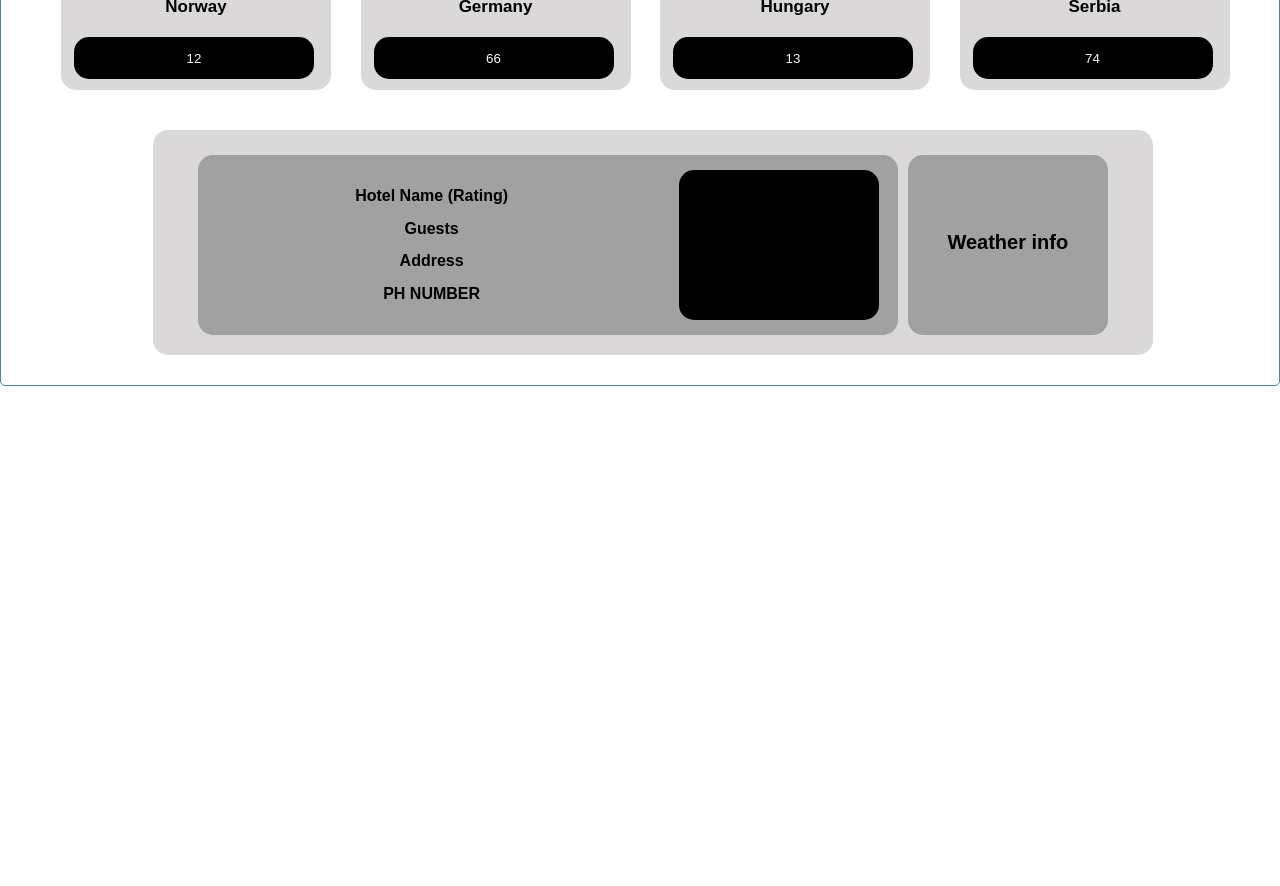
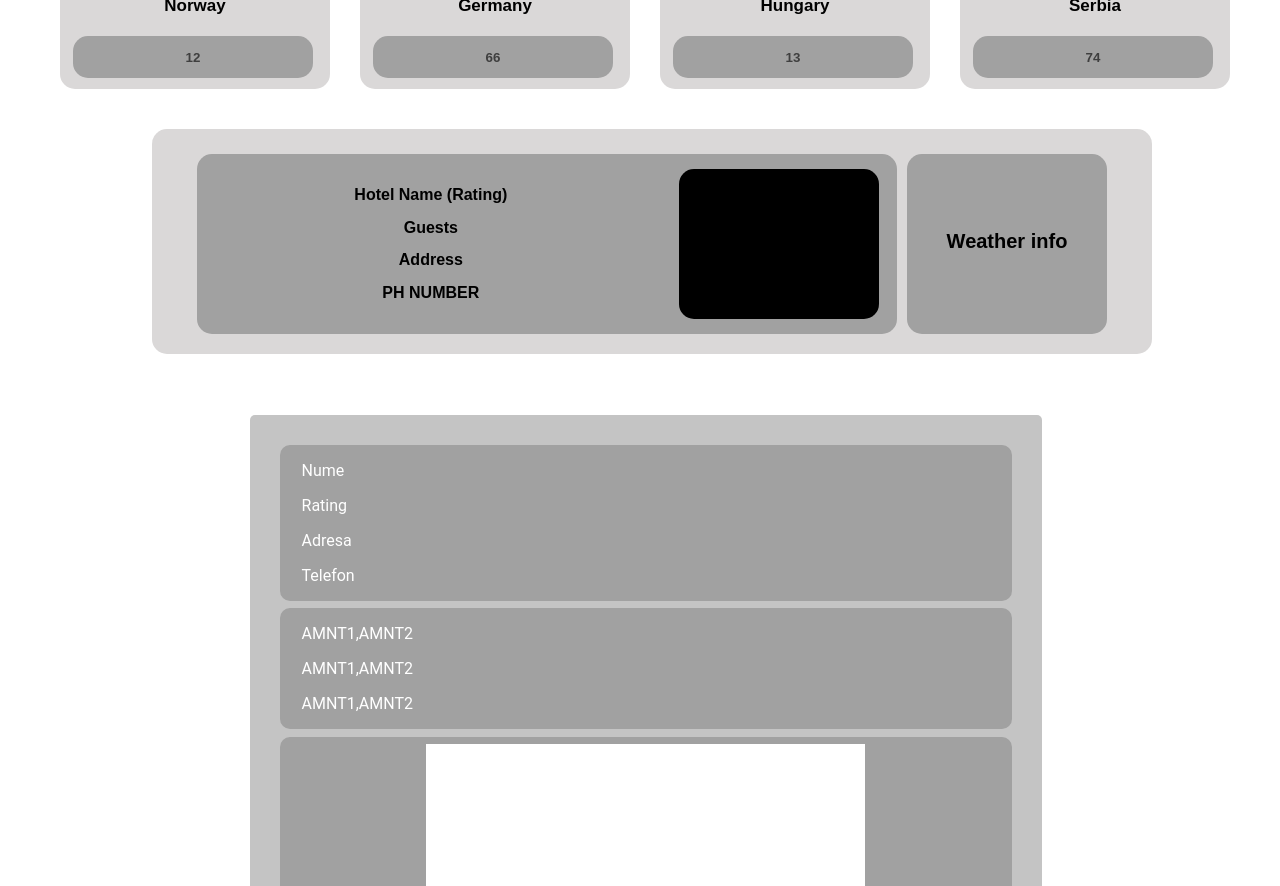
Before and after one commit to itec-ligaac/web-p-a-n-, a React (Create React App) app in the folder frontend/: page / in a window 1280 px wide. Shown: the part 880-1766 px from the top of the page. Before the commit the page ends 1266 px from the top, so only its background shows below. Built offline with nearby package versions, Linux system fonts and the light colour scheme.

Commit message:
Made pop-up with hotel offers

```diff
--- a/frontend/package.json
+++ b/frontend/package.json
@@ -8,6 +8,7 @@
     "@testing-library/user-event": "^12.1.10",
     "react": "^17.0.2",
     "react-dom": "^17.0.2",
+    "react-image-scroller": "^0.3.0",
     "react-scripts": "^4.0.3"
   },
   "scripts": {
--- a/frontend/src/App.css
+++ b/frontend/src/App.css
@@ -2,7 +2,6 @@
   max-width: 100%;
   overflow: auto;
   min-height: 300px;
-  border: 1px solid steelblue;
   padding: 30px;
   border-radius: 5px;
   align-items: center;
@@ -101,7 +100,7 @@
 .Photo{
   width:240px;
   height:151px;
-  background-color: black;
+  background-color: rgb(161, 161, 161);
   margin-top: 25px;
   border-radius: 15px;
   margin-left: 7px;
@@ -110,12 +109,13 @@
 .Vaccinability{
   width:240px;
   height:43px;
-  background-color: black;
+  background-color: rgb(161, 161, 161);
   margin-top: 20px;
   border-radius: 15px;
   margin-left: 7px;
   margin-bottom: 10px;
-  color: #f9f9f9;
+  color: #3f3f3f;
+  font-weight: bold;
   justify-content: center;
 }
 
@@ -164,7 +164,6 @@
   border-radius: 15px;
   justify-content: center;
   padding-top: 25px;
-  align-self: center;
 }
 
 .CardText{
@@ -181,7 +180,6 @@
   background-color: #000;
   border-radius: 15px;
   margin-left: 8%;
-
 }
 
 .BigDiv{
@@ -200,3 +198,84 @@
   margin-top: 40%;
   font-size: 20px;
 }
+
+.PopupContainer{
+  margin-top: 5%;
+  max-width: 60%;
+  overflow: auto;
+  min-height: 300px;
+  padding: 30px;
+  border-radius: 5px;
+  align-items: center;
+  background-color: #c4c4c4;
+  align-self: center;
+  justify-content: center;
+  margin-left: 18%;
+}
+
+.Information{
+  max-width: 100%;
+  background-color: rgb(161, 161, 161);
+  min-height: 100px;
+  border-radius: 10px;
+  color:white;
+  overflow: auto;
+}
+
+.Ameneties{
+  max-width: 100%;
+  background-color: rgb(161, 161, 161);
+  min-height: 100px;
+  border-radius: 10px;
+  margin-top: 1%;
+  color:white;
+  overflow: auto;
+}
+
+.PictureContainer{
+  max-width: 100%;
+  background-color: rgb(161, 161, 161);
+  min-height: 300px;
+  border-radius: 10px;
+  overflow: auto;
+  margin-top: 1%;
+
+  justify-content: center;
+  align-content: center;
+  align-items: center;
+
+}
+
+.SinglePicture{
+  min-height: 300px;
+  max-width: 60%;
+  background-color: white;
+  margin-left: 20%;
+  margin-bottom: 1%;
+  margin-top: 1%;
+}
+
+.OffersContainer{
+  max-width: 100%;
+  background-color: rgb(161, 161, 161);
+  min-height: 150px;
+  border-radius: 15px;
+  overflow: auto;
+  margin-top: 1%;
+}
+
+.SingleOffer{
+  max-width: 95%;
+  background-color: rgb(78, 78, 78);
+  min-height: 100px;
+  border-radius: 10px;
+  color:white;
+  overflow: auto;
+  margin-top: 2%;
+  margin-left: 2.4%;
+  margin-bottom:2%;
+}
+
+.OfferText{
+  margin-left: 3%;
+}
--- a/frontend/src/App.js
+++ b/frontend/src/App.js
@@ -4,6 +4,7 @@ import SearchBar from './components/SearchBar'
 import LocationContainer from './components/LocationContainer'
 import { useState } from 'react'
 import HotelContainer from './components/HotelContainer'
+import Popup from './components/Popup'
 
 function App() {
   const [searchLocation, setSearchLocation] = useState("");
@@ -13,6 +14,7 @@ function App() {
       <SearchBar searchLocation={searchLocation} setSearchLocation={setSearchLocation} />
       <LocationContainer setSearchLocation={setSearchLocation} />
       <HotelContainer/>
+      <Popup/>
     </div>
   );
 }
--- /dev/null
+++ b/frontend/src/components/Ameneties.js
@@ -0,0 +1,13 @@
+import React from 'react'
+
+const Ameneties = () => {
+    return (
+        <div className="Ameneties">
+            <p className="OfferText">AMNT1,AMNT2</p>
+            <p className="OfferText">AMNT1,AMNT2</p>
+            <p className="OfferText">AMNT1,AMNT2</p>
+        </div>
+    )
+}
+
+export default Ameneties
--- /dev/null
+++ b/frontend/src/components/Information.js
@@ -0,0 +1,14 @@
+import React from 'react'
+
+const Information = () => {
+    return (
+        <div className="Information">
+            <p class="OfferText">Nume</p>
+            <p class="OfferText">Rating</p>
+            <p class="OfferText">Adresa</p>
+            <p class="OfferText">Telefon</p>
+        </div>
+    )
+}
+
+export default Information
--- /dev/null
+++ b/frontend/src/components/Offers.js
@@ -0,0 +1,14 @@
+import React from 'react'
+import SingleOffer from './SingleOffer'
+
+const Offers = () => {
+    return (
+        <div className="OffersContainer">
+            <SingleOffer/>
+            <SingleOffer/>
+            <SingleOffer/>
+        </div>
+    )
+}
+
+export default Offers
--- /dev/null
+++ b/frontend/src/components/Pictures.js
@@ -0,0 +1,17 @@
+import React from 'react'
+import SinglePicture from './SinglePicture'
+import ImageScroller from 'react-image-scroller';
+
+const Pictures = () => {
+    return (
+        <div className="PictureContainer">
+
+            <SinglePicture/>
+            <SinglePicture/>
+            <SinglePicture/>
+
+        </div>
+    )
+}
+
+export default Pictures
--- /dev/null
+++ b/frontend/src/components/Popup.js
@@ -0,0 +1,19 @@
+import React from 'react'
+import Ameneties from './Ameneties'
+import Information from './Information'
+import Pictures from './Pictures'
+import Offers from './Offers'
+
+const Popup = () => {
+    return (
+        <div className="PopupContainer">
+            <Information/>
+            <Ameneties/>
+            <Pictures/>
+            <Offers/>
+            <button className="Button">Close</button>
+        </div>
+    )
+}
+
+export default Popup
--- /dev/null
+++ b/frontend/src/components/SingleOffer.js
@@ -0,0 +1,15 @@
+import React from 'react'
+
+const SingleOffer = () => {
+    return (
+        <div className="SingleOffer">
+            <p className="OfferText">Beds</p>
+            <p className="OfferText">Bedtype</p>
+            <p className="OfferText">Bullshit</p>
+            <p className="OfferText">Guests</p>
+            <p className="OfferText">Price</p>
+        </div>
+    )
+}
+
+export default SingleOffer
--- /dev/null
+++ b/frontend/src/components/SinglePicture.js
@@ -0,0 +1,11 @@
+import React from 'react'
+
+const SinglePicture = () => {
+    return (
+        <div class = "SinglePicture">
+
+        </div>
+    )
+}
+
+export default SinglePicture
```
Also changed, not shown: 1 other file (tests, documents, lock files or other folders).
